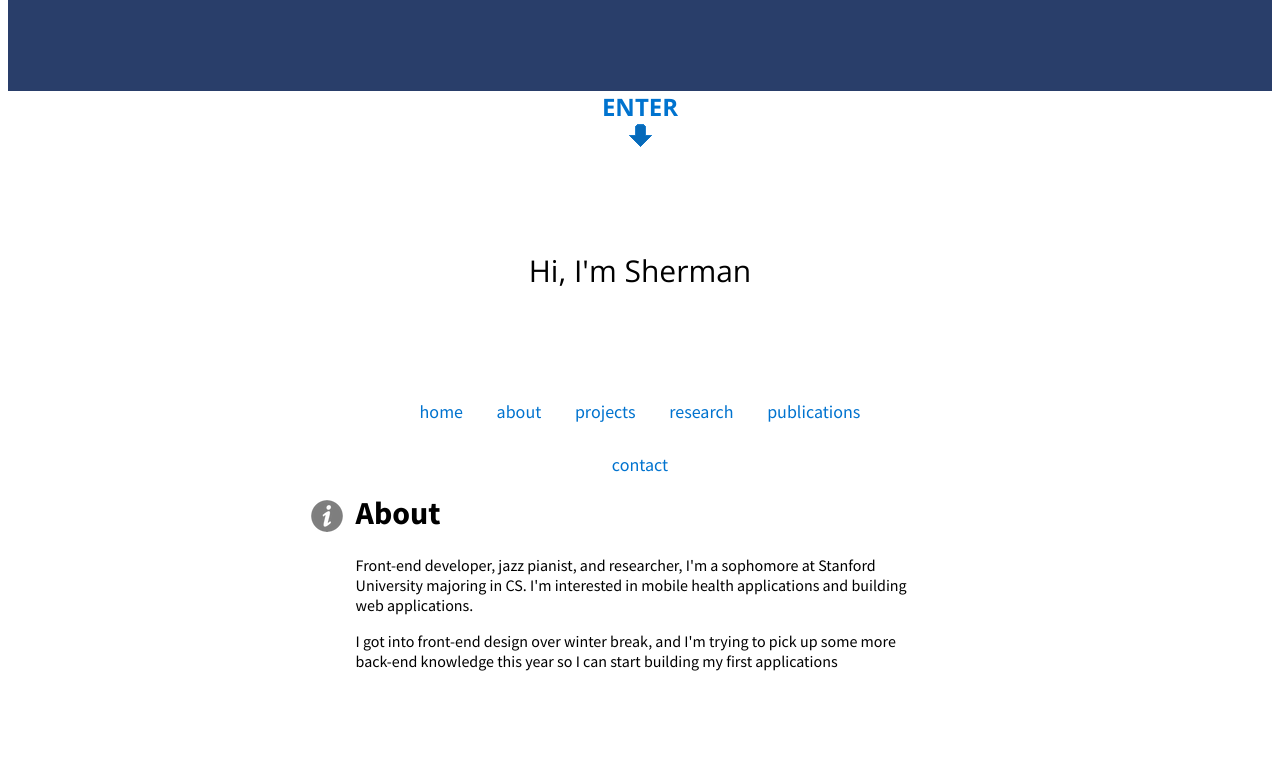
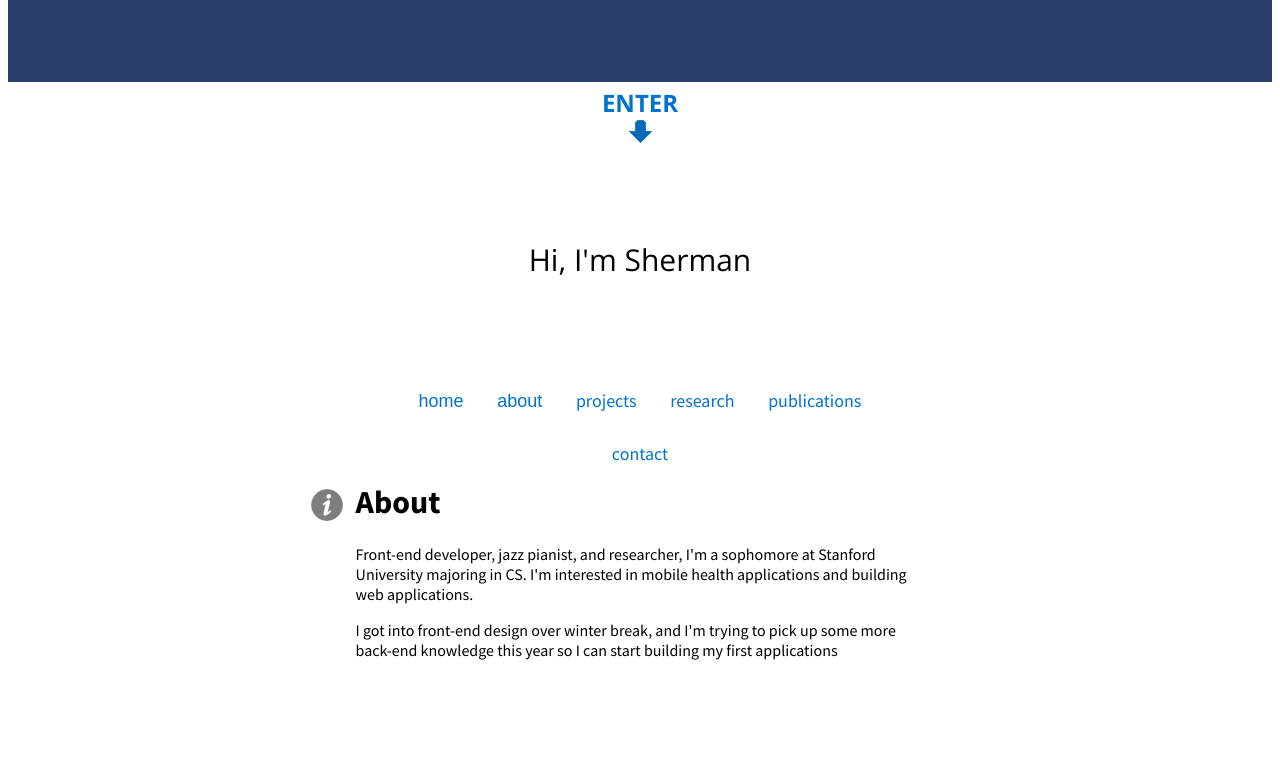
Before and after one commit to skleung/second-personal-website, a website: page index.html in a window 1280 px wide. Shown: the part 647-1420 px from the top of the page. Drawn offline with nearby package versions, Linux system fonts and the light colour scheme; files whose address does not match are found by name.

Commit message:
changed height settings

```diff
--- a/css/styles.less
+++ b/css/styles.less
@@ -17,6 +17,7 @@ strong{
 	background-color: @background;
 	// width: 60%;
 	margin: auto;
+	min-height: 92%;
 	h2{
 		font-family: "Open Sans", sans-serif;
 		text-shadow: 1px 1px 0px #444;
@@ -75,7 +76,7 @@ strong{
 .enter{
 	background-color: #fff;
 	font-family: 'Open Sans', sans-serif;
-	height: 70px;
+	height: 8%;
 	text-align: center;
 	text-transform: uppercase;
 	h2{
@@ -158,8 +159,10 @@ a{
 	margin-right: auto;
 	// box-shadow: 3px 3px 5px #888;
 }
-.about{
+#about{
 	font-family: sans-serif;
+	min-height: 100%;
+	_height: 100%;
 }
 .about-summary li{
 	list-style-type: none;
--- a/js/script.js
+++ b/js/script.js
@@ -1,7 +1,7 @@
 $(document).ready(function($) {
-	$('.welcome-wrapper') .css({'min-height': (($(window).height()) - $('.enter').height() ) + 'px'}); //allows space for the enter section
-	$('#about').css({'min-height': $(window).height()+ 'px'}); //allows space for the footer section
-	$('#projects').css({'min-height': (($(window).height()) - $('.footer').height() ) + 'px'}); //allows space for the footer section
+	// $('.welcome-wrapper') .css({'min-height': (($(window).height()) - $('.enter').height() ) + 'px'}); //allows space for the enter section
+	// $('#about').css({'min-height': $(window).height()+ 'px'}); //allows space for the footer section
+	// $('#projects').css({'min-height': (($(window).height()) - $('.footer').height() ) + 'px'}); //allows space for the footer section
 
 	$('.welcome-text').css({
 		left: ($(window).outerWidth() - $('.welcome-text').outerWidth()) / 2 + 'px',
```
Also changed, not shown: css/styles.css.
